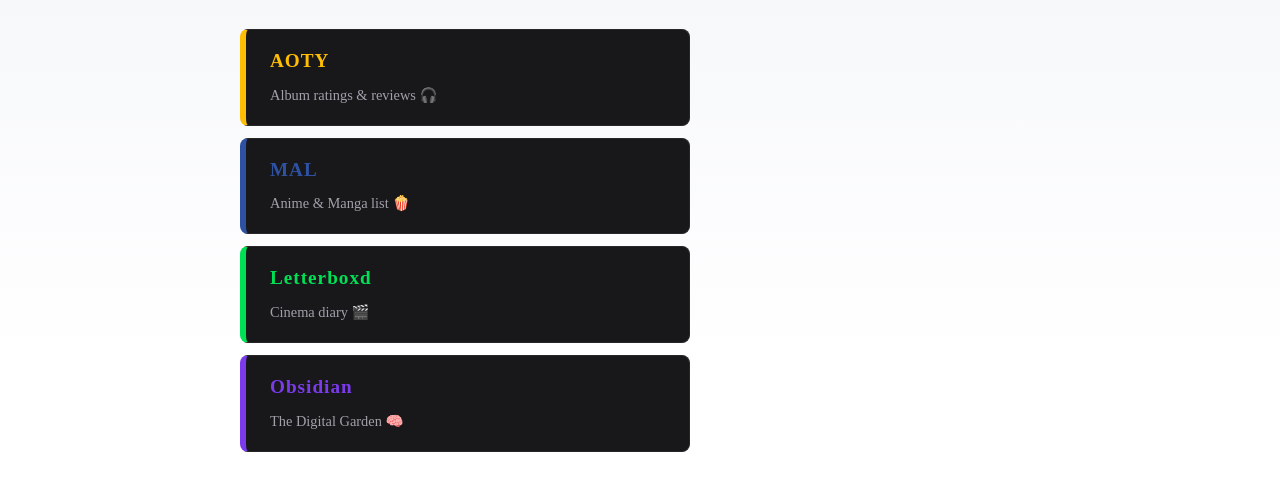
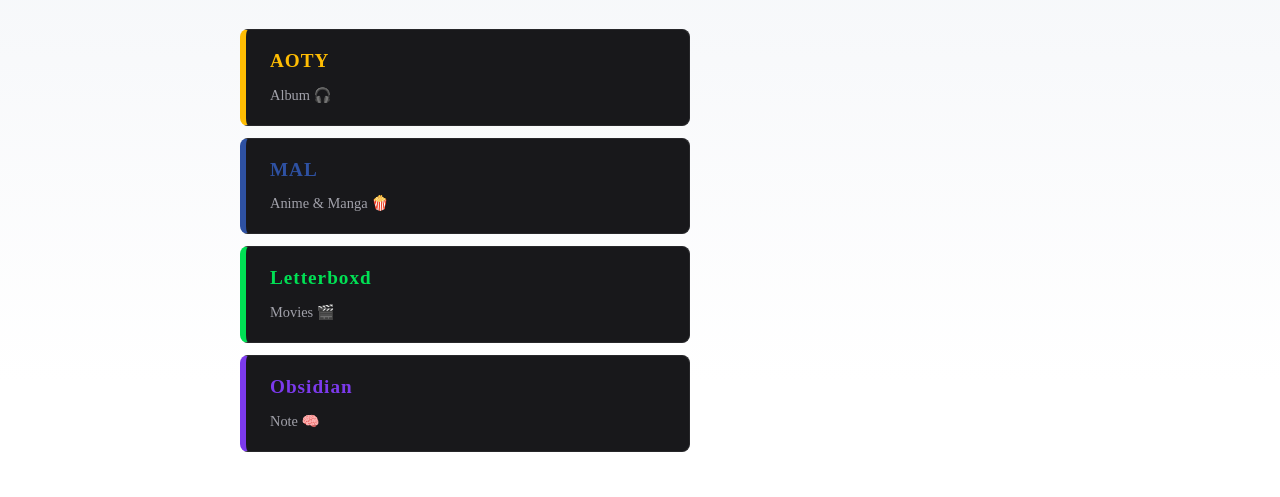
Before and after one commit to heleme69/MyBio, an Astro site: page / in a window 1280 px wide. Shown: the part 218-715 px from the top of the page. Built offline with nearby package versions, Linux system fonts and the light colour scheme; Astro itself is replaced by a stand-in of ours.

Commit message:
links updated

```diff
--- a/src/components/MediaLinks.astro
+++ b/src/components/MediaLinks.astro
@@ -1,10 +1,10 @@
 ---
 // This is where you put your actual profile links!
 const links = [
-  { name: 'AOTY', desc: 'Album ratings & reviews 🎧', url: '#', color: '#ffbd03' },
-  { name: 'MAL', desc: 'Anime & Manga list 🍿', url: '#', color: '#2e51a2' },
-  { name: 'Letterboxd', desc: 'Cinema diary 🎬', url: '#', color: '#00e054' },
-  { name: 'Obsidian', desc: 'The Digital Garden 🧠', url: '#', color: '#7c3aed' }
+  { name: 'AOTY', desc: 'Album 🎧', url: 'https://www.albumoftheyear.org/user/heleme/', color: '#ffbd03' },
+  { name: 'MAL', desc: 'Anime & Manga 🍿', url: 'https://myanimelist.net/profile/heleme69', color: '#2e51a2' },
+  { name: 'Letterboxd', desc: 'Movies 🎬', url: 'https://letterboxd.com/heleme67/', color: '#00e054' },
+  { name: 'Obsidian', desc: 'Note 🧠', url: '#', color: '#7c3aed' }
 ];
 ---
 
```
Also changed, not shown: README.md.
